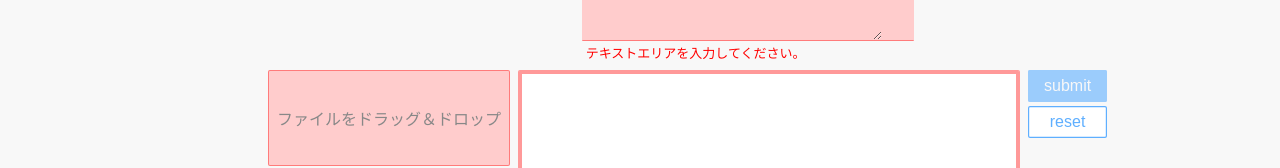
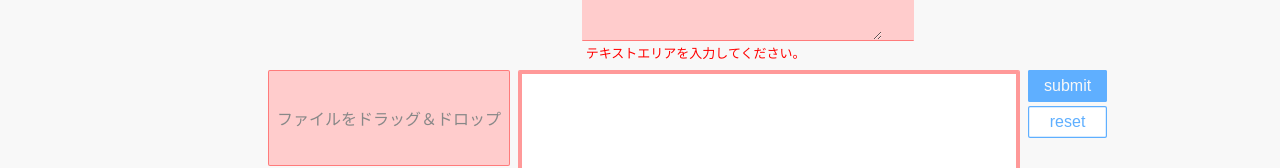
Before and after one commit to bizhermit/pillar, a Next.js app: page /sandbox/element in a window 1280 px wide. Shown: the part 845-1013 px from the top of the page. Built offline with nearby package versions, Linux system fonts and the light colour scheme; no server answers.

Commit message:
fix: remove debug log

```diff
--- a/src/app/sandbox/element/page.tsx
+++ b/src/app/sandbox/element/page.tsx
@@ -639,7 +639,7 @@ export default function Home() {
           >
             <FormButton
               type="submit"
-            // preventObserveError
+              preventObserveError
             >
               submit
             </FormButton>
--- a/src/components/react/elements/form/index.tsx
+++ b/src/components/react/elements/form/index.tsx
@@ -334,7 +334,6 @@ export const Form = <T extends { [v: string]: any } = { [v: string]: any }>({
           props.onKeyDown?.(e);
         } : props.onKeyDown}
       />
-      {process}
     </FormContext.Provider>
   );
 };
```
